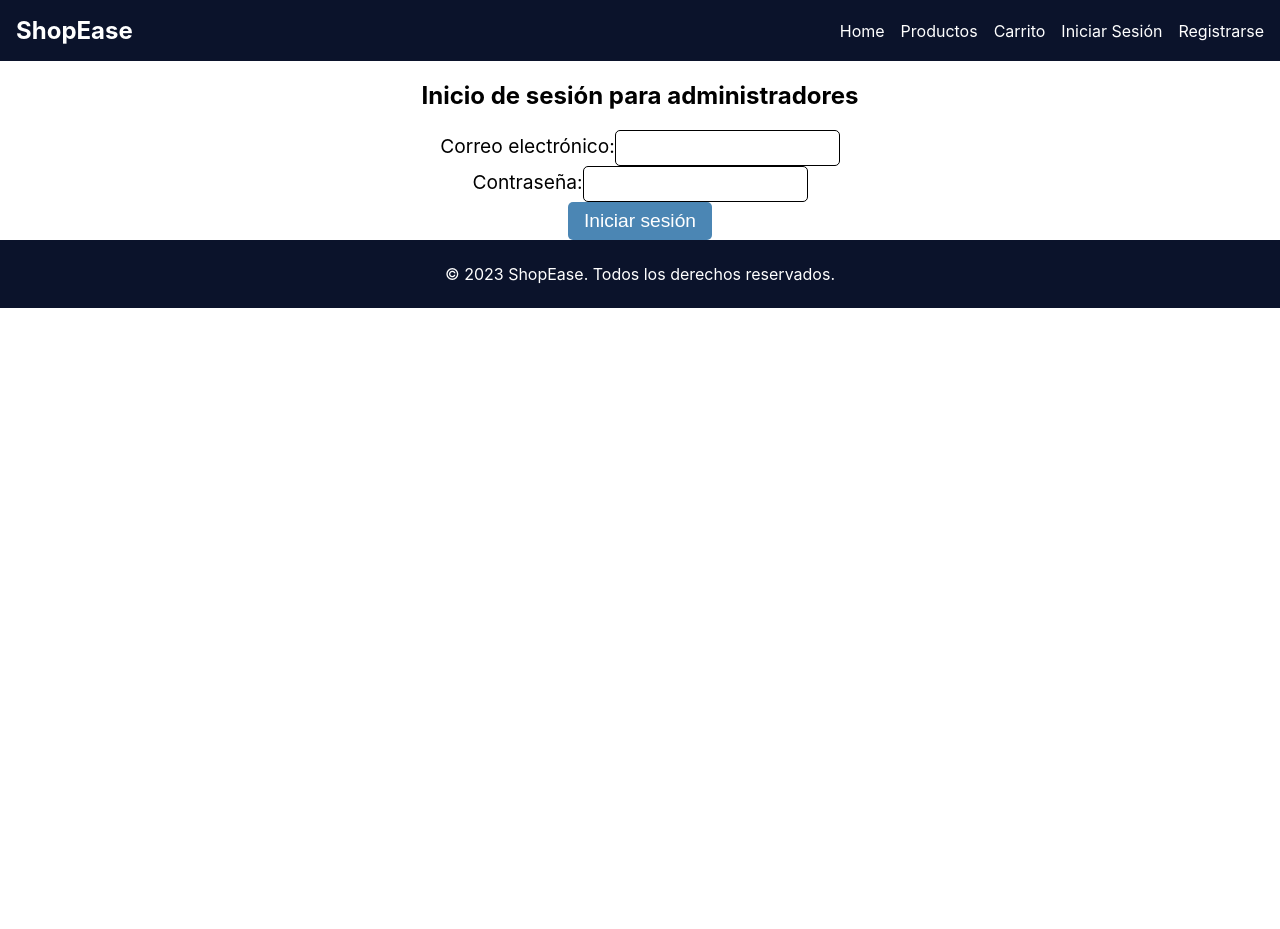
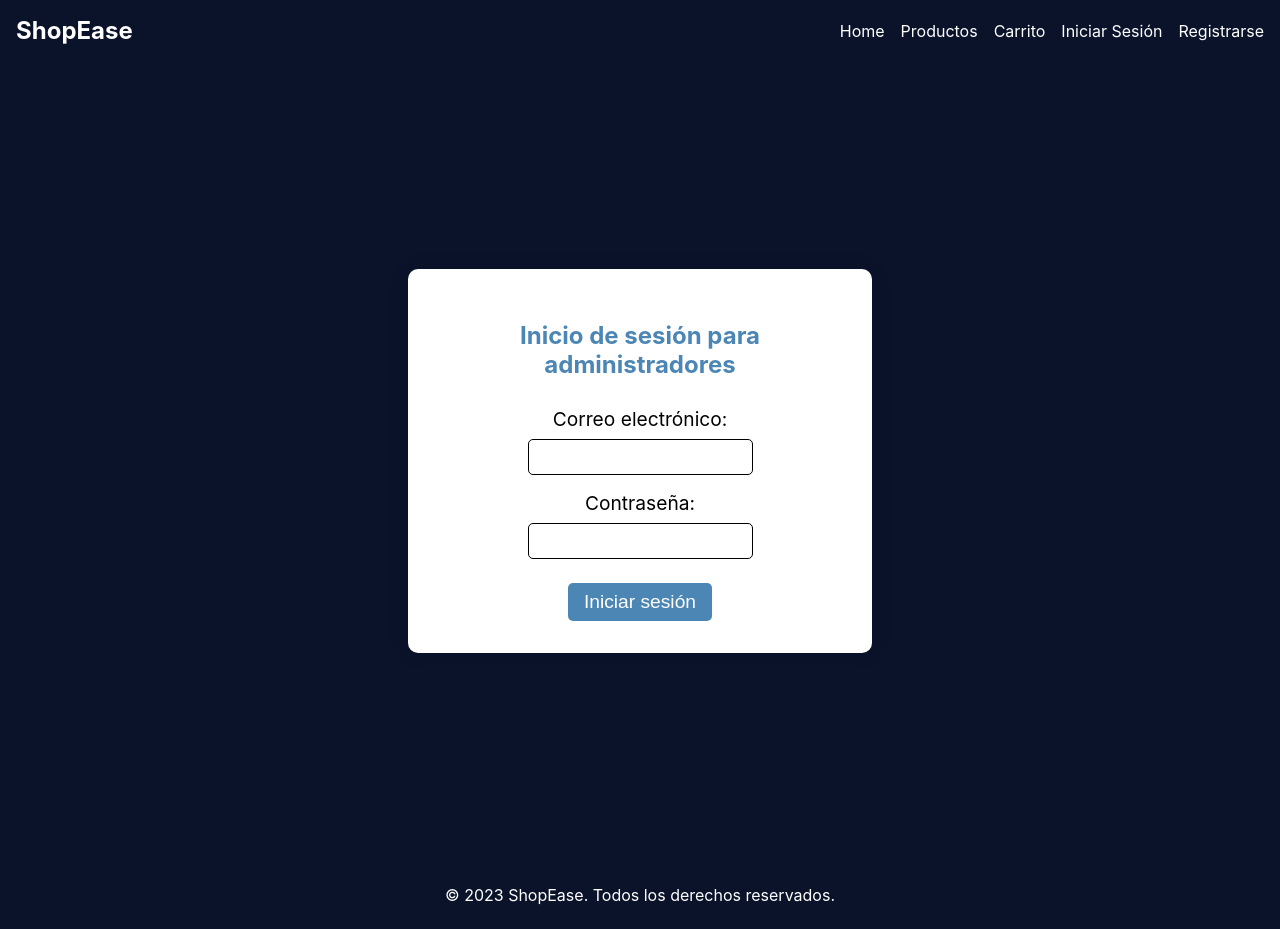
Before and after one commit to Yeyz75/ShopEase, a React (Create React App) app: page /LoginAdmin in a window 1280 px wide. Before the commit the page ends 800 px from the top, so only its background shows below. Built offline with nearby package versions, Linux system fonts and the light colour scheme; no server answers.

Commit message:
Se agregó LoginAdmin

```diff
--- a/src/pages/LoginAdmin/LoginAdmin.css
+++ b/src/pages/LoginAdmin/LoginAdmin.css
@@ -0,0 +1,70 @@
+:root {
+    --color-primary-loginAdmin: #0B132B;
+    --color-secondary-loginAdmin: #FFFFFF;
+    --color-tertiary-loginAdmin: #4B86B4;
+    --color-quaternary-loginAdmin: #5DA9E9;
+}
+
+.login-container {
+    display: flex;
+    justify-content: center;
+    align-items: center;
+    flex-direction: column;
+    background-color: var(--color-primary-loginAdmin);
+    height: 100vh;
+}
+
+.login-title {
+    color: var(--color-tertiary-loginAdmin);
+    font-size: 24px;
+    margin-bottom: 20px;
+}
+
+.login-form {
+    display: flex;
+    flex-direction: column;
+    justify-content: center;
+    align-items: center;
+    width: 400px;
+    background-color: var(--color-secondary-loginAdmin);
+    border-radius: 10px;
+    padding: 2rem;
+    box-shadow: 0 0 20px rgba(0, 0, 0, 0.1);
+}
+
+.input-container {
+    display: flex;
+    flex-direction: column;
+    margin: 0.5rem 0;
+}
+
+input {
+    padding: 0.5rem;
+    border-radius: 5px;
+    border: 1px solid black;
+    font-size: 1rem;
+}
+
+label {
+    font-size: 1.2rem;
+    margin-bottom: 0.5rem;
+}
+
+.button-container {
+    margin-top: 1rem;
+}
+
+button {
+    background-color: var(--color-tertiary-loginAdmin);
+    border: none;
+    border-radius: 5px;
+    padding: 0.5rem 1rem;
+    color: white;
+    font-size: 1.2rem;
+    cursor: pointer;
+    transition: all 0.2s ease-in-out;
+}
+
+button:hover {
+    background-color: var(--color-quaternary-loginAdmin);
+}
--- a/src/pages/LoginAdmin/LoginAdmin.jsx
+++ b/src/pages/LoginAdmin/LoginAdmin.jsx
@@ -3,7 +3,6 @@ import { signInWithEmailAndPassword } from "firebase/auth";
 import { auth } from "../../services/firebase";
 
 function LoginAdmin() {
-
   const [email, setEmail] = useState("");
   const [password, setPassword] = useState("");
   const [error, setError] = useState(null);
@@ -27,10 +26,10 @@ function LoginAdmin() {
   };
 
   return (
-    <div>
-      <h2>Inicio de sesión para administradores</h2>
-      <form onSubmit={handleFormSubmit}>
-        <div>
+    <div className="login-container">
+      <form className="login-form" onSubmit={handleFormSubmit}>
+        <h2 className="login-title">Inicio de sesión para administradores</h2>
+        <div className="input-container">
           <label htmlFor="email">Correo electrónico:</label>
           <input
             type="email"
@@ -41,7 +40,7 @@ function LoginAdmin() {
             required
           />
         </div>
-        <div>
+        <div className="input-container">
           <label htmlFor="password">Contraseña:</label>
           <input
             type="password"
@@ -52,8 +51,10 @@ function LoginAdmin() {
             required
           />
         </div>
-        {error && <div>{error}</div>}
-        <button type="submit">Iniciar sesión</button>
+        {error && <div className="error">{error}</div>}
+        <div className="button-container">
+          <button type="submit">Iniciar sesión</button>
+        </div>
       </form>
     </div>
   );
```
